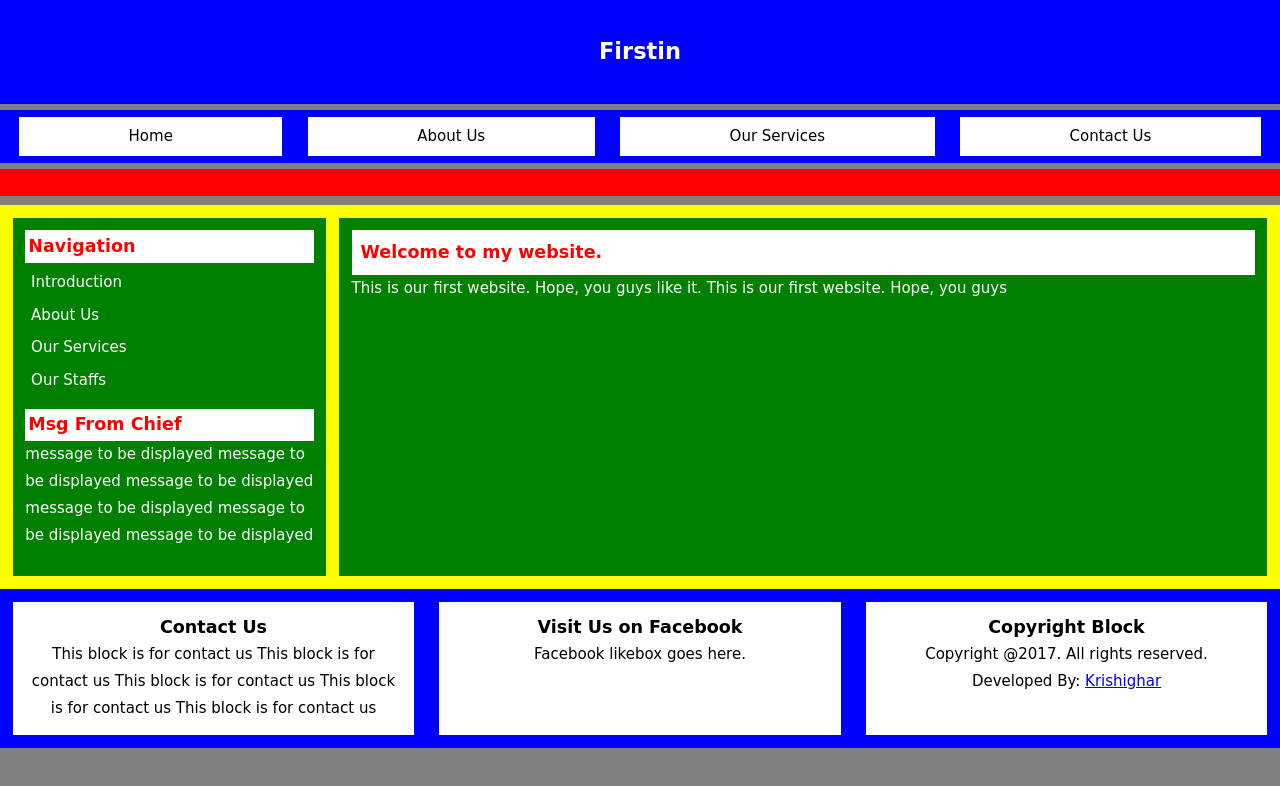
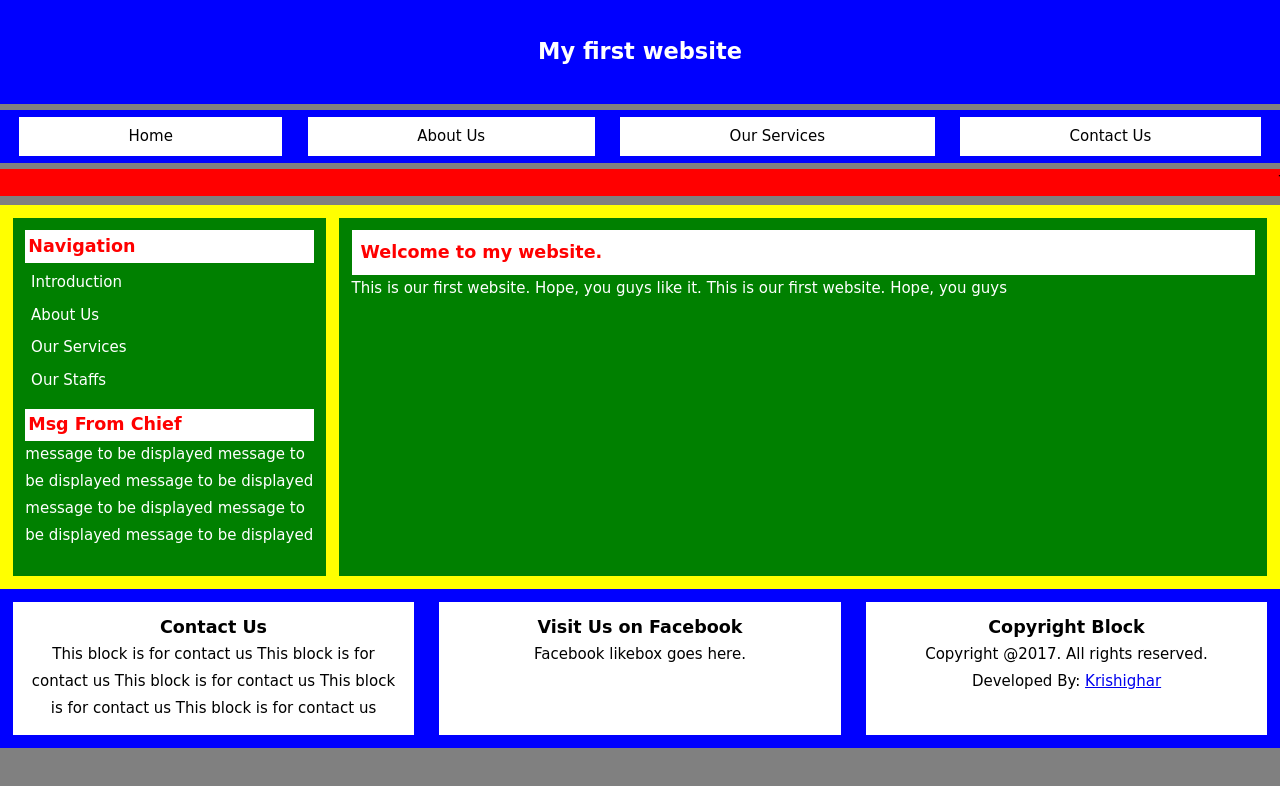
Before and after one commit to prakashadhikari/namicsy1018, a plain HTML site: page index.html in a window 1280 px wide. Drawn offline with Linux system fonts and the light colour scheme.

Commit message:
Update index.html

```diff
--- a/index.html
+++ b/index.html
@@ -12,7 +12,7 @@
 
 	<!-- header of the page starts -->
 	<header>
-		<h2>Firstin</h2>
+		<h2>My first website</h2>
 	</header>
 
 	<!-- start of menubar -->
```
